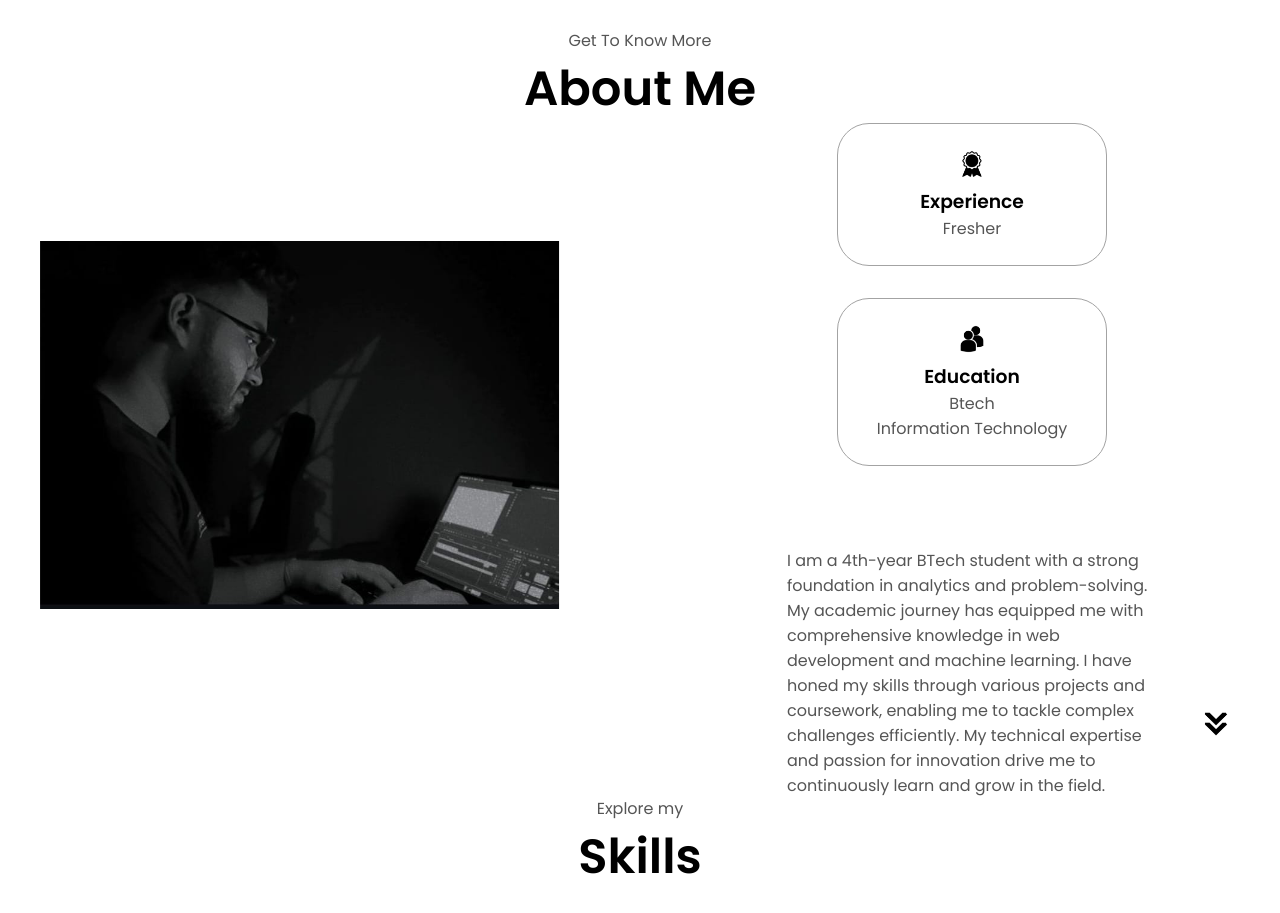
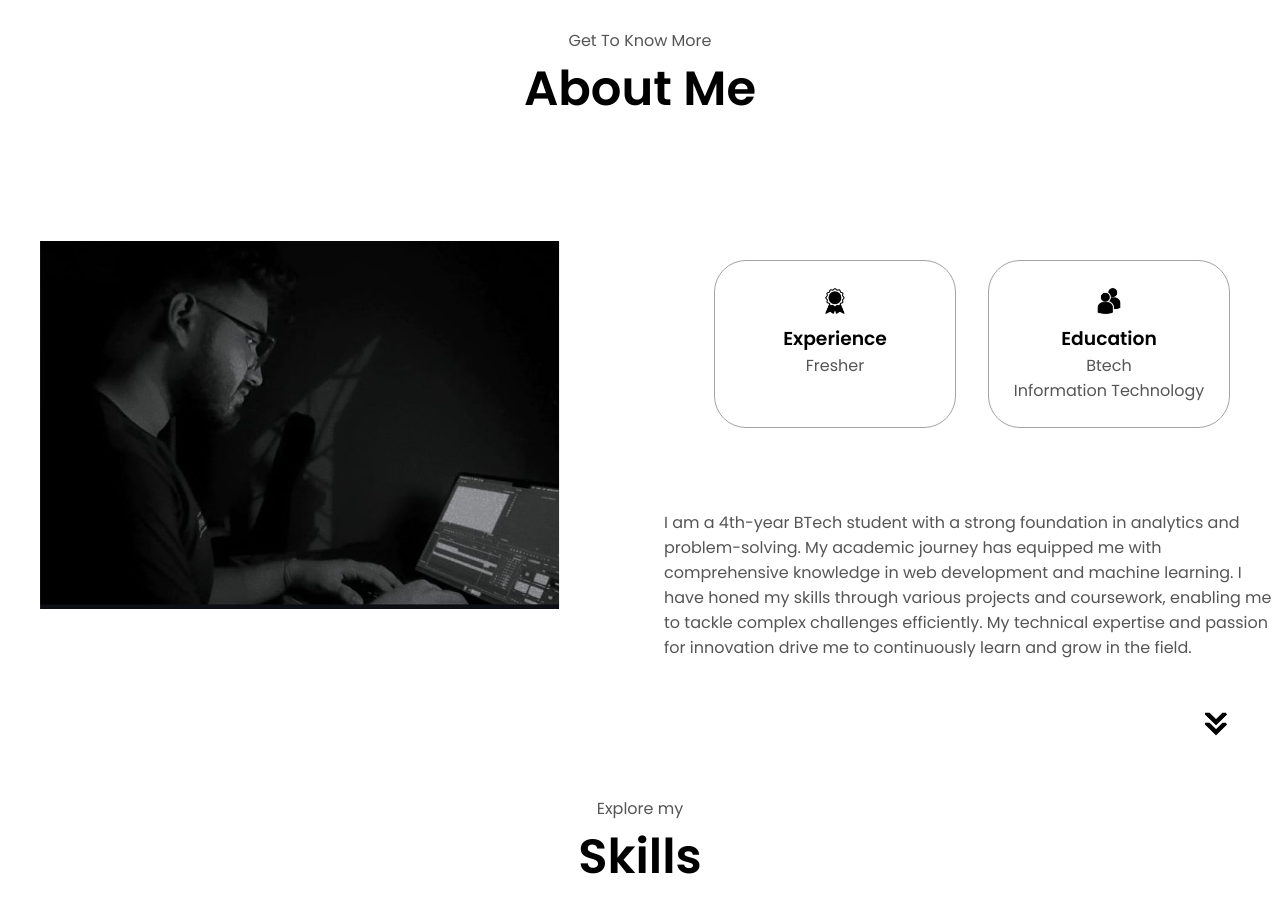
Before and after one commit to abhaskumarrr/Abhas-Kumar-Portfolio, a plain HTML site: page index.html in a window 1280 px wide. Shown: the part 900-1813 px from the top of the page. Drawn offline with Linux system fonts and the light colour scheme.

Commit message:
Update styles.css

```diff
--- a/styles.css
+++ b/styles.css
@@ -260,7 +260,6 @@ a:hover {
 .about-details-container {
   justify-content: center;
   flex-direction: column;
-  padding: 123px;
 }
 
 .about-containers,
```
